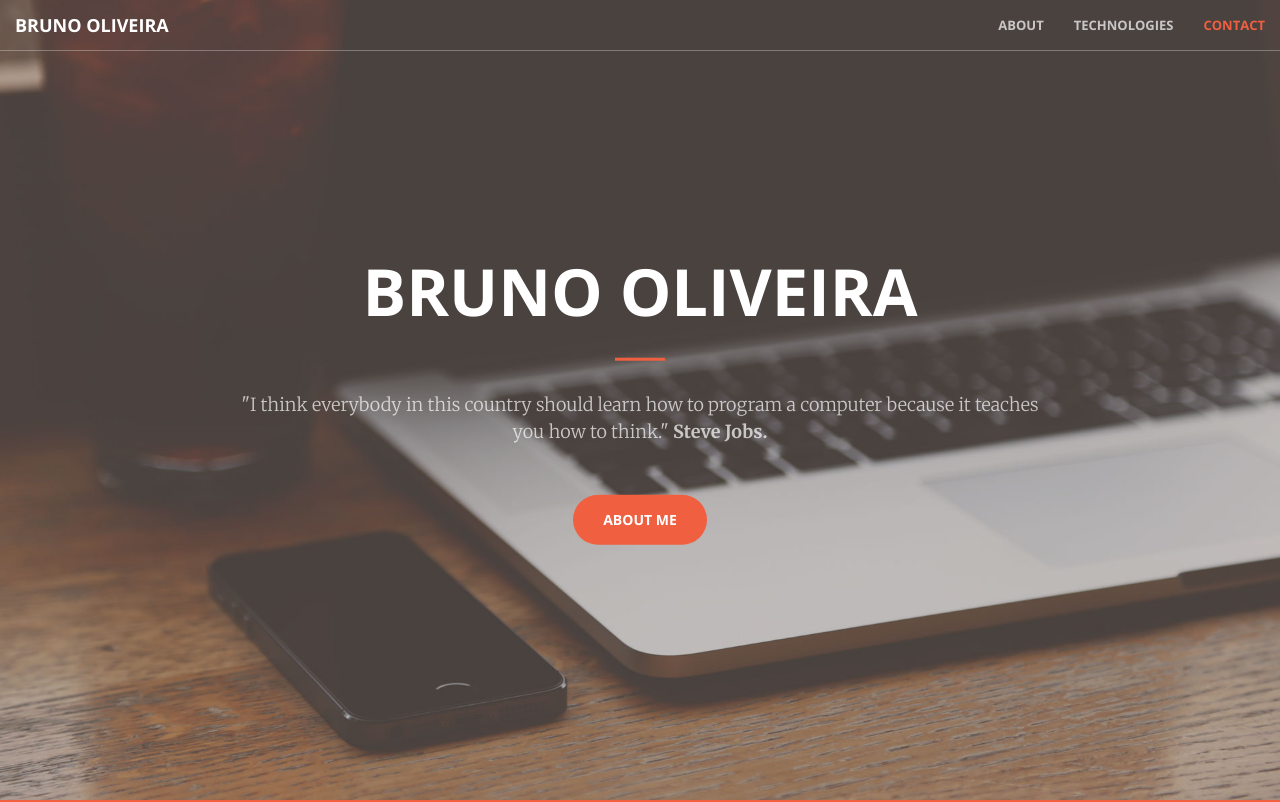
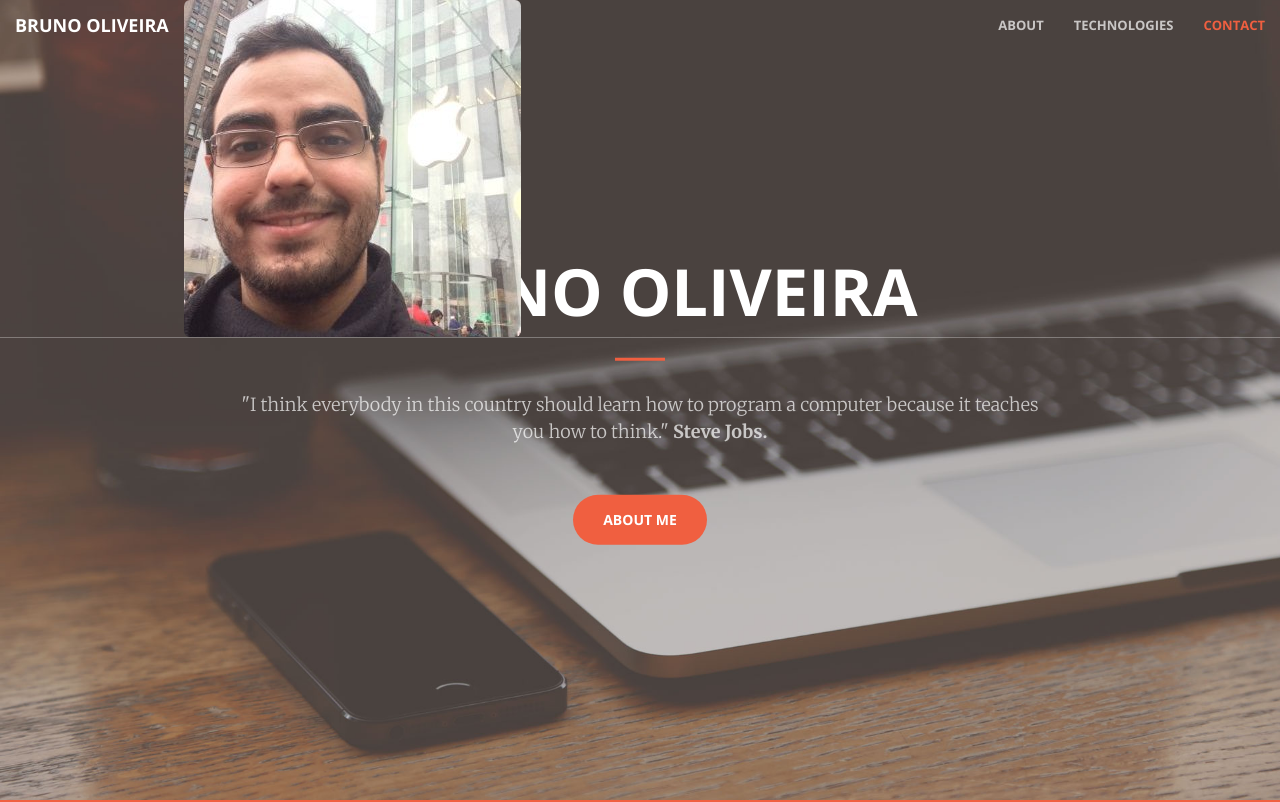
Before and after one commit to brunoliveira8/brunoliveira8.github.io, a plain HTML site: page index.html in a window 1280 px wide. Shown: the top 802 px of the page. Drawn offline with nearby package versions, Linux system fonts and the light colour scheme.

Commit message:
add picture

```diff
--- a/index.html
+++ b/index.html
@@ -48,6 +48,7 @@
                     <span class="icon-bar"></span>
                     <span class="icon-bar"></span>
                 </button>
+                 <img src="/img/linkedin.jpg" class="img-rounded" alt="Profile" >
                 <a class="navbar-brand page-scroll" href="#page-top">Bruno Oliveira</a>
             </div>
 
```
Also changed, not shown: img/linkedin.jpg (added).
